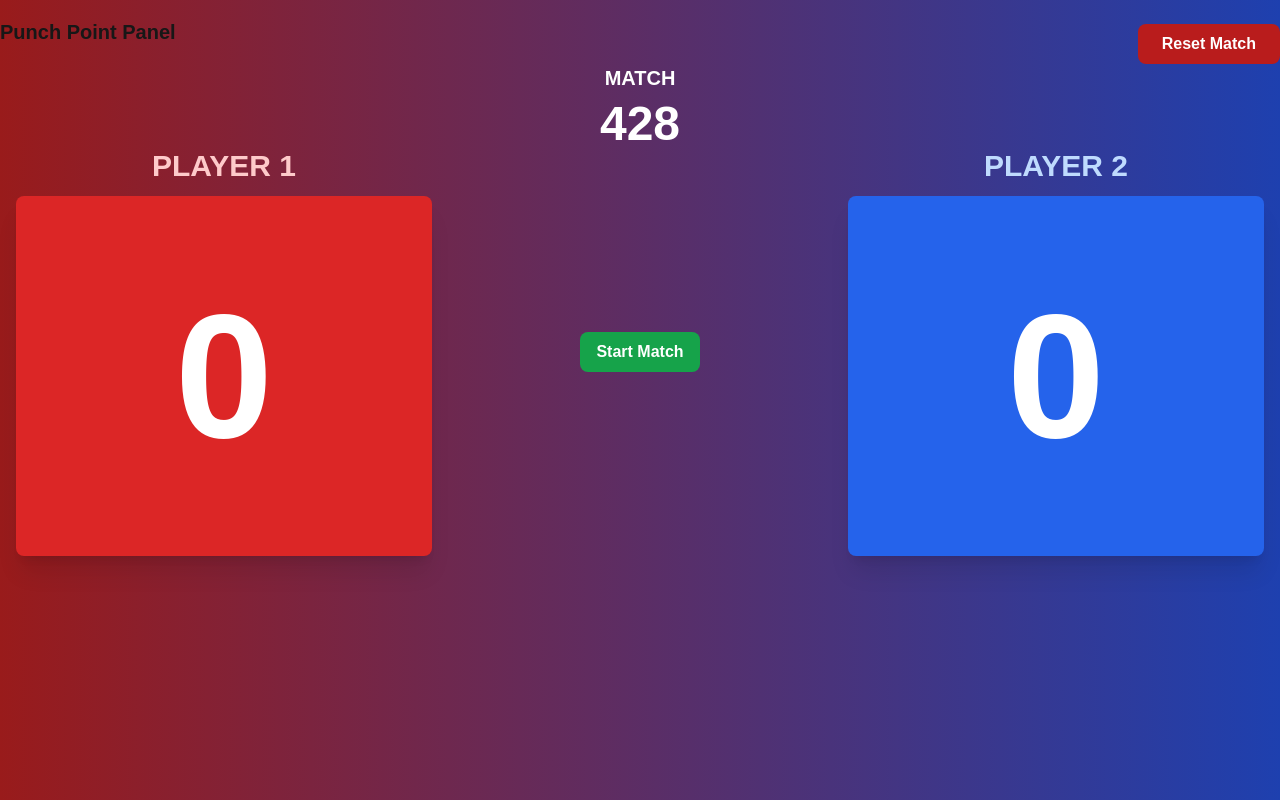
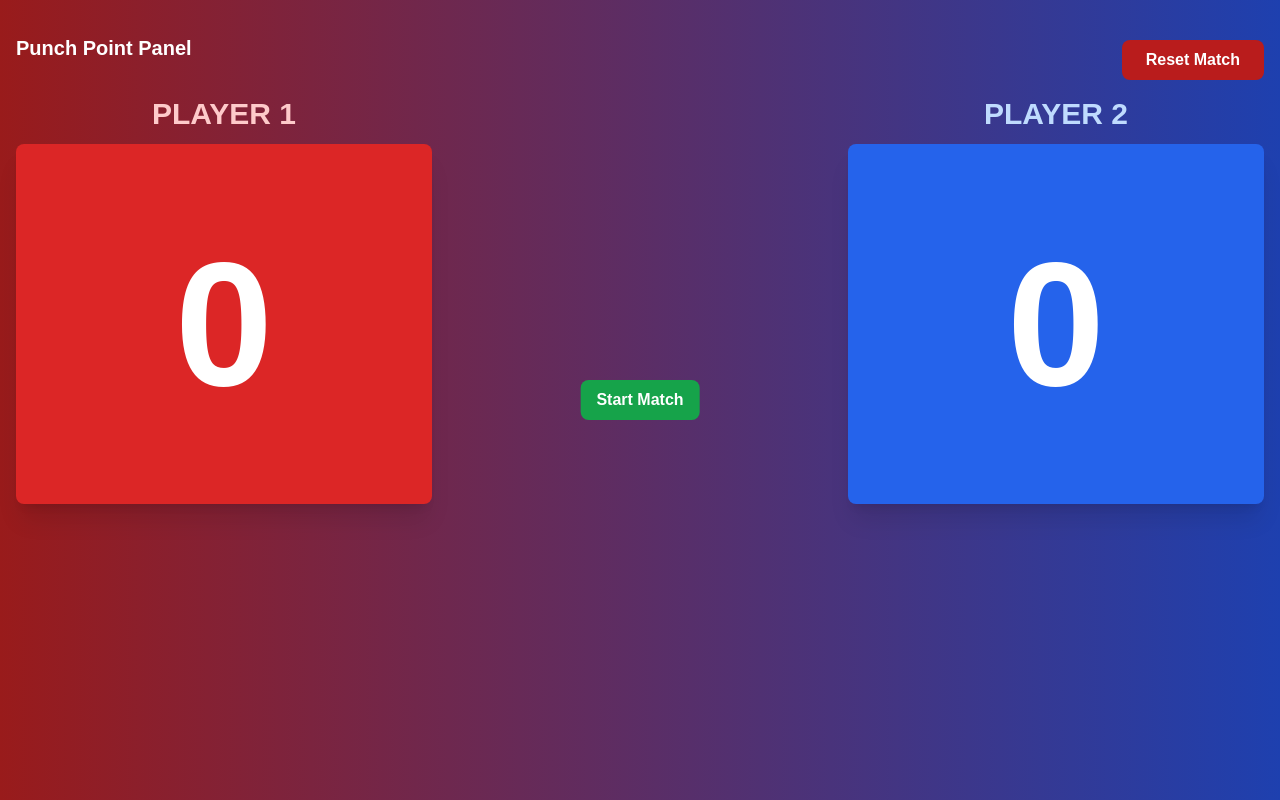
Before and after one commit to agnibyte/Punch-Point-Panel, a Next.js app: page /setup in a window 1280 px wide. Built offline with nearby package versions, Linux system fonts and the light colour scheme.

Commit message:
proper layout done

```diff
--- a/components/Scoreboard.js
+++ b/components/Scoreboard.js
@@ -60,28 +60,6 @@ export default function Scoreboard() {
     console.log("Updated Round Scores:", newRoundScores);
   };
 
-  //   const handleScoreChange = (team, value) => {
-  //     setRoundScores((prevScores) => {
-  //       const updatedScores = [...prevScores];
-  //       const currentRoundIndex = currentRound - 1;
-
-  //       // Update the score for the current round in roundScores
-  //       if (team === "red") {
-  //         updatedScores[currentRoundIndex].red = Math.max(
-  //           0,
-  //           updatedScores[currentRoundIndex].red + value
-  //         );
-  //       } else {
-  //         updatedScores[currentRoundIndex].blue = Math.max(
-  //           0,
-  //           updatedScores[currentRoundIndex].blue + value
-  //         );
-  //       }
-
-  //       return updatedScores;
-  //     });
-  //   };
-
   const handleRoundChange = (round) => {
     setCurrentRound(round);
   };
@@ -107,24 +85,22 @@ export default function Scoreboard() {
   };
 
   return (
-    <div className="min-h-screen bg-gradient-to-r from-red-800 to-blue-800">
-      <div className="flex items-center justify-between">
-        <div className="text-xl font-bold ">Punch Point Panel</div>
+    <div className="min-h-screen bg-gradient-to-r from-red-800 to-blue-800 relative">
+      {/* Header */}
+      <div className="flex items-center justify-between p-4">
+        <div className="text-xl font-bold text-white">Punch Point Panel</div>
         <button
           onClick={() => setResetModal(true)}
-          className="mt-6 bg-red-700  hover:bg-red-800 text-white font-bold py-2 px-6 rounded-lg"
+          className="mt-6 bg-red-700 hover:bg-red-800 text-white font-bold py-2 px-6 rounded-lg"
         >
           Reset Match
         </button>
       </div>
-      <div className="flex items-center justify-center w-full h-full flex flex-col items-center justify-center text-white px-4">
-        {/* Contestant Names */}
-        <div className="grid grid-cols-1 items-center justify-center w-full text-center">
-          <div className="text-xl font-bold uppercase">Match</div>
-          <div className="text-5xl font-bold mt-2">428</div>
-        </div>
 
-        <div className="block md:hidden flex flex-col items-center w-5/12 my-3">
+      {/* Main Content */}
+      <div className="flex flex-col items-center justify-between w-full h-full px-4">
+        {/* Timer - Responsive and Desktop Placement */}
+        <div className="w-full md:w-1/3 flex justify-center mb-4 md:absolute md:top-1/2 md:left-1/2 md:transform md:-translate-x-1/2 md:-translate-y-1/2">
           <Timer
             duration={120}
             onTimerEnd={handleTimerEnd}
@@ -141,16 +117,14 @@ export default function Scoreboard() {
           />
         </div>
 
-        {/* Scores and Timer */}
-        <div className="flex items-center justify-between w-full">
+        {/* Scores Section */}
+        <div className="flex flex-col md:flex-row items-center justify-between w-full">
           {/* Red Score */}
           <div className="flex flex-col items-center w-5/12 md:w-1/3">
             <div className="text-3xl font-bold text-red-200 text-center uppercase mb-3">
-              player 1
+              Player 1
             </div>
-            <div
-              className={`bg-red-600  text-white  text-[11rem] font-extrabold rounded-lg w-full py-12 text-center shadow-xl `}
-            >
+            <div className="bg-red-600 text-white text-[11rem] font-extrabold rounded-lg w-full py-12 text-center shadow-xl">
               {redScore}
             </div>
             {isMatchStart && (
@@ -163,28 +137,10 @@ export default function Scoreboard() {
             )}
           </div>
 
-          {/* Timer */}
-          <div className="hidden md:flex flex-col items-center w-1/3">
-            <Timer
-              duration={120}
-              onTimerEnd={handleTimerEnd}
-              timeLeft={timeLeft}
-              setTimeLeft={setTimeLeft}
-              isRunning={isRunning}
-              setIsRunning={setIsRunning}
-              intervalId={intervalId}
-              setIntervalId={setIntervalId}
-              handleReset={handleReset}
-              isMatchStart={isMatchStart}
-              setIsMatchStart={setIsMatchStart}
-              setRoundScores={setRoundScores}
-            />
-          </div>
-
           {/* Blue Score */}
           <div className="flex flex-col items-center w-5/12 md:w-1/3">
             <div className="text-3xl font-bold text-blue-200 text-center uppercase mb-3">
-              player 2
+              Player 2
             </div>
             <div className="bg-blue-600 text-white text-[11rem] font-extrabold rounded-lg w-full py-12 text-center shadow-xl">
               {blueScore}
@@ -192,7 +148,7 @@ export default function Scoreboard() {
             {isMatchStart && (
               <button
                 onClick={() => handleScoreChange("blue", 1)}
-                className="mt-4 bg-green-500  hover:bg-green-700 text-white font-bold py-2 px-4 rounded-lg"
+                className="mt-4 bg-green-500 hover:bg-green-700 text-white font-bold py-2 px-4 rounded-lg"
               >
                 Add Point +1
               </button>
@@ -201,12 +157,10 @@ export default function Scoreboard() {
         </div>
       </div>
 
+      {/* Reset Modal */}
       <CommonModal
         modalOpen={resetModal}
         setModalOpen={setResetModal}
-        // modalTitle="Are You Sure  Want To Reset Current Match?"
-        showBackButton={true}
-        // handleBackButtonClick={() => alert("Back button clicked!")}
         backDrop={false}
       >
         <ResetConfirmation
--- a/components/Timer.js
+++ b/components/Timer.js
@@ -88,7 +88,7 @@ export default function Timer({
               Resume
             </button>
           )}
-          <div className="mt-4">
+          {/* <div className="mt-4">
             <button
               onClick={handleAddTime}
               className="bg-gray-500 text-white font-bold py-2 px-4 rounded-lg mx-2"
@@ -101,7 +101,7 @@ export default function Timer({
             >
               -10s
             </button>
-          </div>
+          </div> */}
           {/* <button
             onClick={handleReset}
             className="mt-6 bg-red-700 text-white font-bold py-2 px-6 rounded-lg"
```
